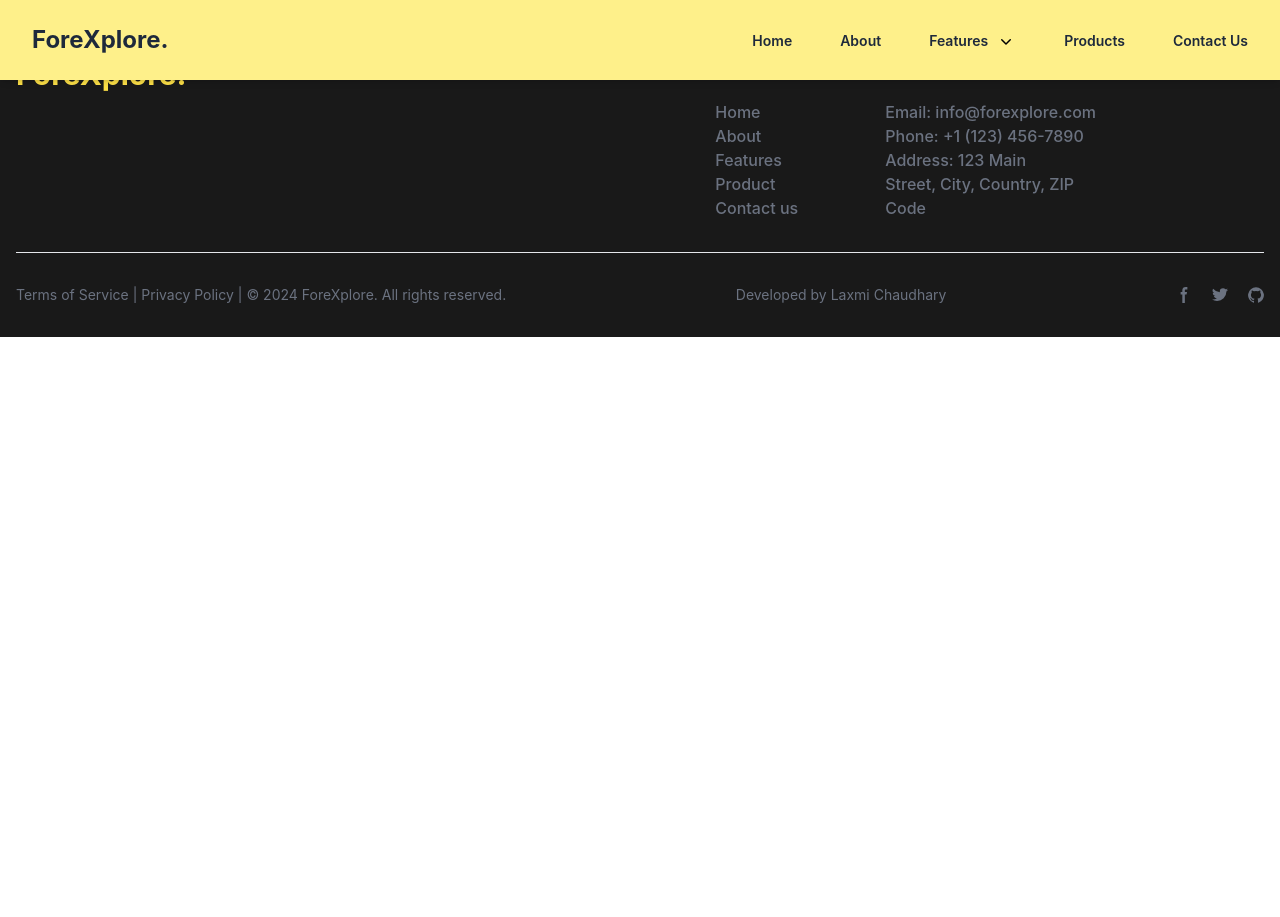
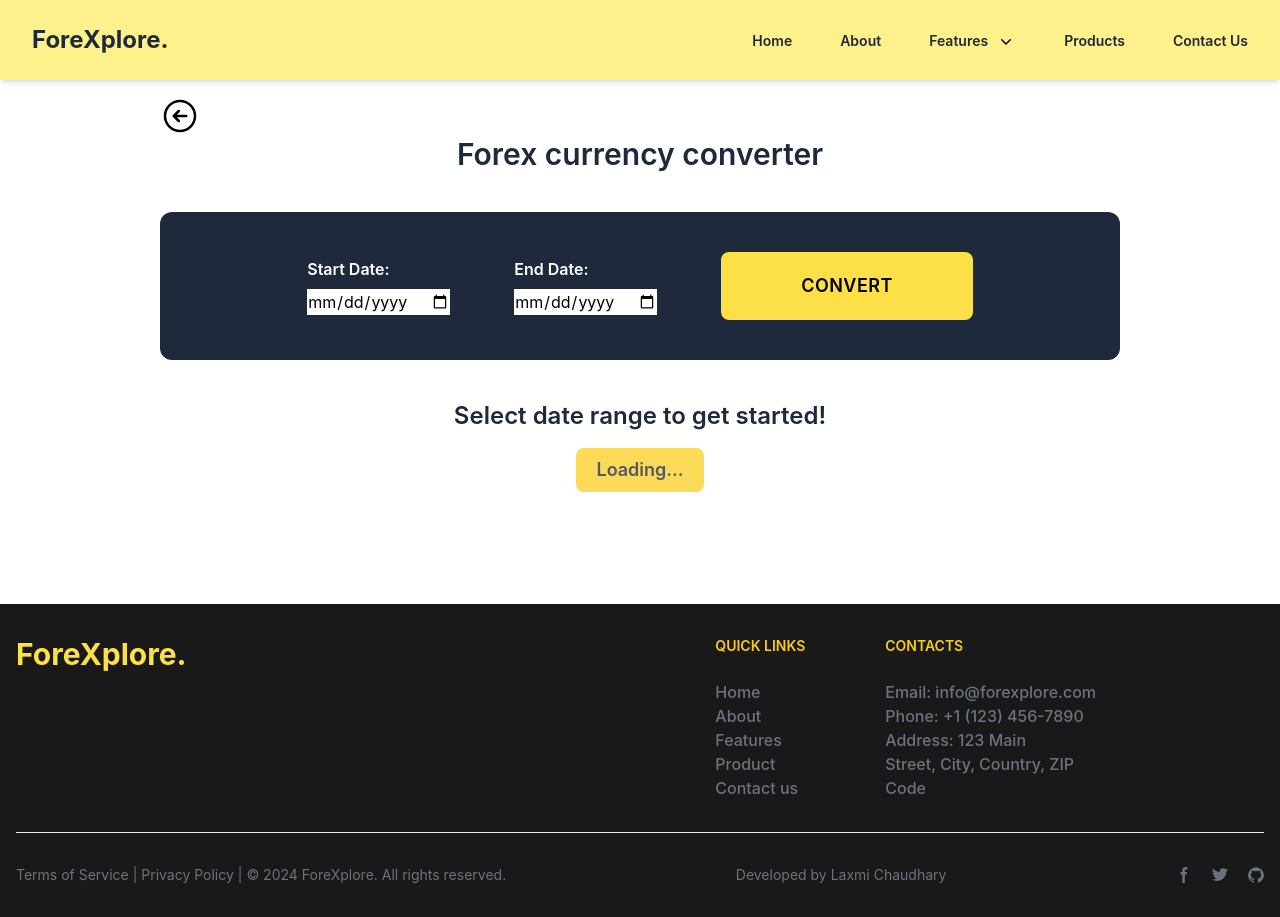
Before and after one commit to ltc01/ForeXplore, a React (Vite) app: page /features/timeFrameChanges in a window 1280 px wide. Before the commit the page ends 800 px from the top, so only its background shows below. Built offline with nearby package versions, Linux system fonts and the light colour scheme.

Commit message:
added timeframe functionality

```diff
--- a/src/components/Features/CurrencyConverter.jsx
+++ b/src/components/Features/CurrencyConverter.jsx
@@ -8,8 +8,6 @@ import { Link } from 'react-router-dom';
 const CurrencyConverter = () => {
   const [base, setBase] = useState('USD');
   const [loading, setLoading] = useState(true);
-  const [rates, setRates] = useState({});
-  const [date, setDate] = useState('');
   const [currency, setCurrency] = useState('');
   const [symbol, setSymbol] = useState({
     "AED": "UAE Dirham",
@@ -17,7 +15,7 @@ const CurrencyConverter = () => {
     "ALL": "Albanian Lek",
   })
   const [amount, setAmount] = useState(1)
-  const [result, setResult] = useState(null)
+  const [result, setResult] = useState('')
   const apikey = '01a0ec3eda0668e2ee86aa79787ca162';
 
   const fetchData = async (e) => {
@@ -61,30 +59,30 @@ const CurrencyConverter = () => {
     <>
       <div className='lg:py-24 lg:px-40 py-28 px-10 w-full'>
         <Link to='/features' >
-          <ArrowLeftCircleIcon className='md:h-10 h-8 inline relative text-slate-900' />
+          <ArrowLeftCircleIcon className='md:h-10 h-8 inline relative hover:text-yellow-600' />
         </Link>
-        <h1 className='font-semibold text-3xl text-slate-800 text-center'>Convert currency from one to another</h1>
+        <h1 className='font-semibold text-3xl text-slate-800 text-center'>Forex currency converter</h1>
 
         {/* Conversion form */}
         <div className='bg-slate-800 my-10 py-5 lg:py-10 px-10 rounded-xl'>
           <form action='' onSubmit={(e) => fetchData(e)} className='flex justify-center flex-wrap gap-6 lg:gap-16 items-center'>
             <div>
               <h3 className='text-white font-semibold mb-2'>From: </h3>
-              <select onChange={(e) => setBase(e.target.value)} id="base" class=" py-5 w-full font-semibold mb-3 border border-gray-300  rounded-lg block p-2.5">
-                <option disabled aria-required={true}>Choose a base</option>
+              <select onChange={(e) => setBase(e.target.value)} id="base" required className=" py-5 w-full font-semibold mb-3 border border-gray-300  rounded-lg block p-2.5">
+                <option disabled>Choose a base</option>
                 {Object.entries(symbol).map(
                   ([code, name]) => (
                     <option value={code} key={code}>{name} | {code}</option>
                   )
                 )}
               </select>
-              <input type="number" name="base" id="baseValue" value={amount} min={1}
+              <input type="number" name="base" id="baseValue" required value={amount} min={1}
                 onChange={(e) => setAmount(e.target.value)}
                 className='text-lg h-11 w-full pl-4 rounded-lg' />
             </div>
             <div>
             <h3 className='text-white font-semibold mb-2'>To: </h3>
-              <select onChange={(e) => setCurrency(e.target.value)} id="currency" class="w-full font-semibold mb-3 py-5 border border-gray-300 rounded-lg block p-2.5">
+              <select onChange={(e) => setCurrency(e.target.value)} id="currency" required className="w-full font-semibold mb-3 py-5 border border-gray-300 rounded-lg block p-2.5">
                 <option disabled>Conversion choice</option>
                 {Object.entries(symbol).map(
                   ([code, name]) => (
--- a/src/components/Features/HistoricalRates.jsx
+++ b/src/components/Features/HistoricalRates.jsx
@@ -44,7 +44,7 @@ const HistoricalRates = () => {
     <>
       <div className='lg:py-24 lg:px-40 py-28 px-10 w-full'>
         <Link to='/features' >
-          <ArrowLeftCircleIcon className='md:h-10 h-8 inline relative text-slate-900' />
+          <ArrowLeftCircleIcon className='md:h-10 h-8 inline relative hover:text-yellow-600' />
         </Link>
         <h1 className='font-semibold text-3xl text-slate-800 text-center'>Get Historical Exchange Rate </h1>
         <form action='' onSubmit={(e) => fetchData(e)}>
--- a/src/components/Features/TimeframeQuery.jsx
+++ b/src/components/Features/TimeframeQuery.jsx
@@ -1,8 +1,104 @@
-import React from 'react'
+import React, { useState } from 'react'
+import ReactCountryFlag from 'react-country-flag';
+import { ArrowLeftCircleIcon } from '@heroicons/react/24/outline';
+import { Link } from 'react-router-dom';
 
 const TimeframeQuery = () => {
+  const [startDate, setStateDate] = useState('');
+  const [endDate, setEndDate] = useState('');
+  const [base, setBase] = useState('USD');
+  const [currency, setCurrency] = useState('');
+  const [rates, setRates] = useState({});
+  const [ loading, setLoading] = useState(true);
+
+  const fetchData = (e) => {
+    e.preventDefault();
+    try {
+      // const res = fetch(`https://api.forexrateapi.com/v1/timeframe?api_key=${apikey}&start_date=${startDate}&end_date=${endDate}&base=${base}&currencies=${currency}`)
+      // if(!res.ok){
+      //   throw new Error("Error fetching data!!!")
+      // }
+      // const resData = res.json();
+      const resData = {
+        "success": true,
+        "base": "USD",
+        "start_date": "2021-04-22",
+        "end_date": "2021-04-23",
+        "rates": {
+          "2021-04-22": {
+            "EUR": 0.83233837,
+            "INR": 75.09793267,
+            "JPY": 107.97997033
+          },
+          "2021-04-23": {
+            "EUR": 0.82657397,
+            "INR": 75.00244667,
+            "JPY": 107.88867591
+          },
+        }
+      }
+      setRates(resData.rates);
+      setLoading(false)
+    } catch (err) {
+      console.error(err)
+      setLoading(false)
+    }
+  }
   return (
-    <div>TimeframeQuery</div>
+    <>
+      <div className='lg:py-24 lg:px-40 py-28 px-10 w-full'>
+        <Link to='/features' >
+          <ArrowLeftCircleIcon className='md:h-10 h-8 inline relative hover:text-yellow-600' />
+        </Link>
+        <h1 className='font-semibold text-3xl text-slate-800 text-center'>Forex currency converter</h1>
+
+        {/* Conversion form */}
+        <div className='bg-slate-800 my-10 py-5 lg:py-10 px-10 rounded-xl'>
+          <form action='' onSubmit={(e) => fetchData(e)} className='flex justify-center flex-wrap gap-6 lg:gap-16 items-center'>
+            <div>
+              <h3 className='text-white font-semibold mb-2'>Start Date: </h3>
+              <input type="date" name="startDate" id="startDate" required value={startDate} onChange={(e)=>setStateDate(e.target.value)} />
+            </div>
+            <div>
+              <h3 className='text-white font-semibold mb-2'>End Date: </h3>
+              <input type="date" name="startDate" id="startDate" required value={endDate} onChange={(e)=> setEndDate(e.target.value)} />
+            </div>
+            <button className='bg-yellow-300 rounded-lg uppercase font-semibold tracking-wide lg:text-lg hover:bg-yellow-400 px-20 py-5 h-fit'
+            >Convert
+            </button>
+          </form>
+        </div>
+        {loading ? <h2 className="font-semibold text-center text-slate-800 text-2xl">Select date range to get started!</h2>
+          : <h2 className="font-semibold text-center text-slate-800 text-xl">
+            <span className="font-normal">Exchange rates From</span> {startDate} <span className='font-normal'> to </span> {endDate}
+          </h2>
+        }
+        <div className={`flex flex-wrap w-fit px-5 bg-slate-300 ${loading && 'animate-pulse bg-yellow-400'} my-4 mx-auto py-2 justify-center rounded-lg text-white`}>
+          {loading ? <h1 className='text-slate-900 text-lg font-semibold'>Loading...</h1> : (
+            <>
+
+              {Object.entries(rates).map(([date, rate]) => (
+                <div key={date}
+                  className='md:w-56 w-48 py-2 pl-5'>
+                  <h2 className='font-semibold text-lg text-slate-900'>
+                    {date}:
+                  </h2>
+                  <ul className='p-2 text-slate-900'>
+                  {Object.entries(rate).map(([key, value])=>(
+                  <li key={key} className='p-2'>
+                  <ReactCountryFlag countryCode={key.slice(0, 2)} svg style={{ marginRight: '8px' }} />
+                  <span className="font-semibold ">{key}</span>: {value}</li>
+                  ))}
+                  </ul>
+                </div>
+              ))}
+            </>
+          )}
+        </div>
+
+      </div >
+
+    </>
   )
 }
 
--- a/src/components/Features/liveRates.jsx
+++ b/src/components/Features/liveRates.jsx
@@ -33,7 +33,7 @@ const LiveRates = () => {
     <>
       <div className='lg:py-24 lg:px-40 py-28 px-10 w-full'>
         <Link to='/features' >
-          <ArrowLeftCircleIcon className='md:h-10 h-8 relative text-slate-900' />
+          <ArrowLeftCircleIcon className='md:h-10 h-8 relative hover:text-yellow-600' />
         </Link>
         <h1 className='font-semibold text-3xl text-center'>Live Exchange Rates </h1>
         <div className={`flex flex-wrap bg-slate-800 ${loading && 'animate-pulse bg-yellow-400'} my-10 py-5 lg:py-10 justify-center rounded-xl text-white`}>
```
